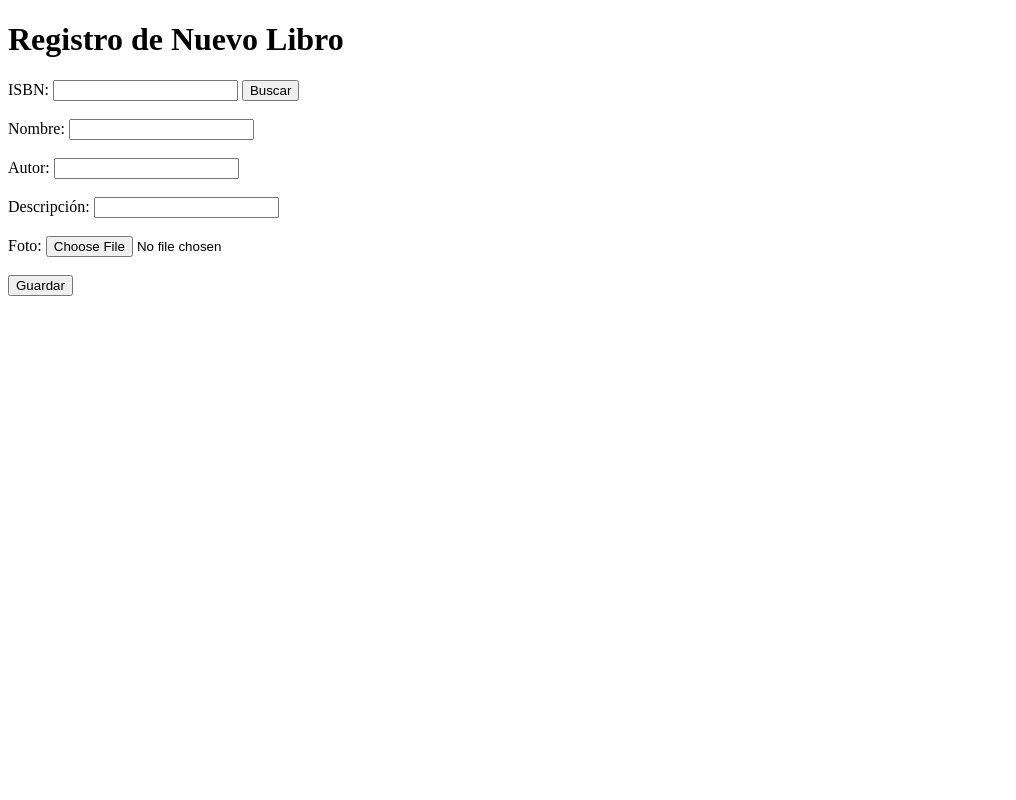
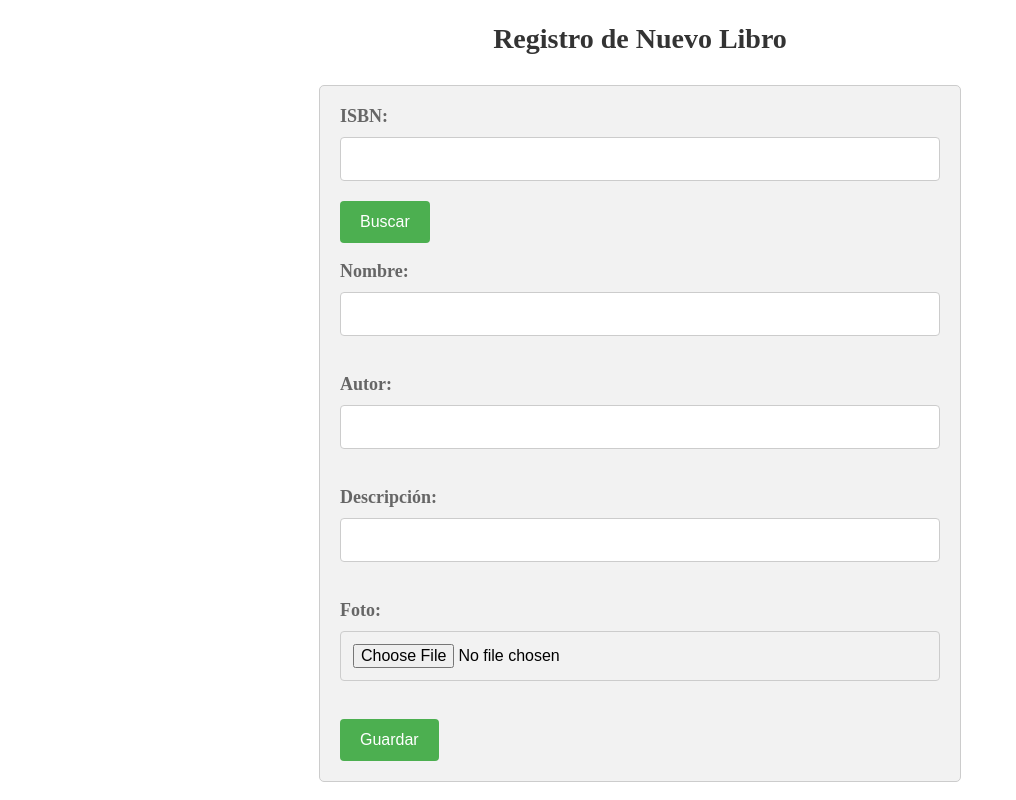
Before and after one commit to juan11010/prestamo-libros, a PHP site: page /nuevoLibro.php in a window 1280 px wide. Shown: the whole page, without its empty margins (0-1016 px from the left). Run offline with PHP 8.4, Linux system fonts and the light colour scheme; the visitor is signed in with stand-in values (Sample User, id 1); some libraries are stand-ins or nearby versions.

Commit message:
Agregado css a login, nuevoUsuario y nuevoLibro

```diff
--- a/css/estilos.css
+++ b/css/estilos.css
@@ -15,3 +15,75 @@ tr:nth-child(even) {
 .button-container {
     margin-top: 10px;
 }
+
+.form-example {
+	max-width: 600px;
+	margin: 0 auto;
+	padding: 20px;
+	border: 1px solid #ccc;
+	background-color: #f2f2f2;
+	border-radius: 5px;
+}
+
+h2 {
+	text-align: center;
+	font-size: 28px;
+	color: #333;
+	margin-bottom: 30px;
+}
+
+label {
+	font-size: 18px;
+	font-weight: bold;
+	display: block;
+	margin-bottom: 10px;
+	color: #666;
+}
+
+input[type="text"], input[type="email"], input[type="password"], input[type="number"], input[type="file"], select {
+	width: 100%;
+	padding: 12px;
+	border: 1px solid #ccc;
+	border-radius: 4px;
+	box-sizing: border-box;
+	margin-bottom: 20px;
+	font-size: 16px;
+}
+
+
+input[type="submit"] {
+    background-color: #4CAF50;
+    color: white;
+    padding: 12px 20px;
+    border: none;
+    border-radius: 4px;
+    cursor: pointer;
+    font-size: 16px;
+}
+
+input[type="submit"]:hover {
+    background-color: #45a049;
+}
+
+span {
+	color: red;
+}
+
+.button-example {
+	background-color: #4CAF50;
+	color: white;
+	padding: 12px 20px;
+	border: none;
+	border-radius: 4px;
+	cursor: pointer;
+	font-size: 16px;
+}
+
+.button-example.disabled {
+opacity: 0.5;
+cursor: not-allowed;
+}
+
+.button-example:hover {
+	background-color: #45a049;
+}
--- a/nuevoLibro.php
+++ b/nuevoLibro.php
@@ -56,14 +56,15 @@ if (isset($_POST['nuevoLibro'])) {
     <script src="https://code.jquery.com/jquery-3.6.0.min.js"></script>
     <script src="https://code.jquery.com/ui/1.13.0/jquery-ui.min.js"></script>
     <link rel="stylesheet" href="https://code.jquery.com/ui/1.13.0/themes/smoothness/jquery-ui.css">
+    <link rel="stylesheet" type="text/css" href="css/estilos.css">
     <title>Nuevo Libro</title>
 </head>
 <body>
-        <h1>Registro de Nuevo Libro</h1>
-  <form action="" method="post" enctype="multipart/form-data">
+        <h2>Registro de Nuevo Libro</h2>
+  <form action="" method="post" enctype="multipart/form-data" class="form-example">
     <label for="isbn">ISBN:</label>
     <input type="text" id="isbn" name="isbn" onkeyup="buscarLibros()">
-    <button type="button" onclick="buscarLibro()">Buscar</button><br><br>
+    <button type="button" onclick="buscarLibro()" class="button-example">Buscar</button><br><br>
     <label for="nombre">Nombre:</label>
     <input type="text" id="nombre" name="nombre"><br><br>
     <label for="autor">Autor:</label>
--- a/nuevoUsuario.php
+++ b/nuevoUsuario.php
@@ -12,7 +12,7 @@ require_once "conexion/conexion.php";
 </head>
 
 <body>
-    <form action="nuevoUsuario.php" method="post">
+    <form action="nuevoUsuario.php" method="post" class="form-example">
         <h2>Registro de nuevo usuario</h2>
         <label for="name">Nombre:</label>
         <input type="text" id="nombre" name="nombre" required>
```
Also changed, not shown: loginForm.php (+6 -4 lines).
